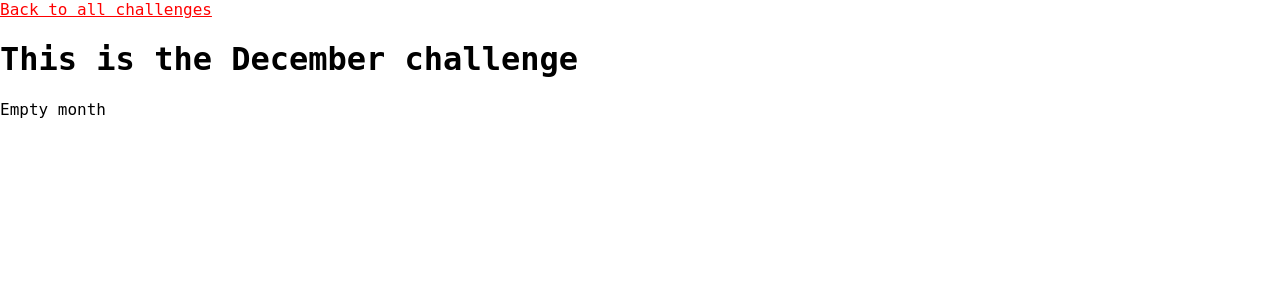
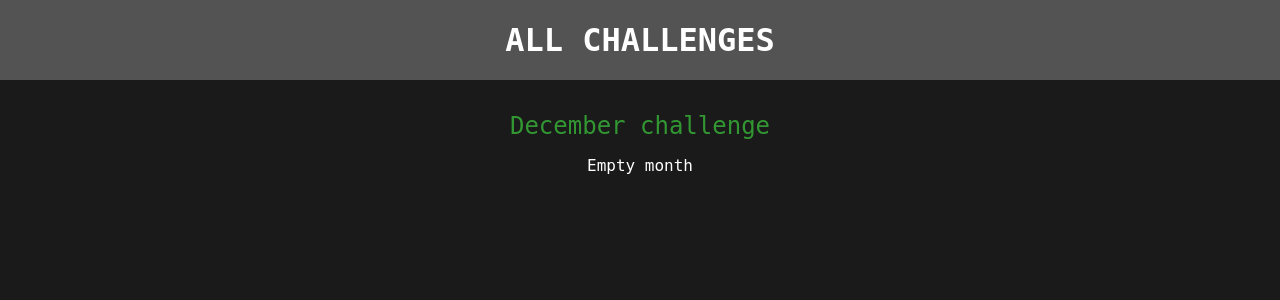
Before and after one commit to raulcanodev/django-url-and-view, a Django app: page /challenges/december in a window 1280 px wide. Shown: the top 300 px of the page. Run offline with Django 4.2, Linux system fonts and the light colour scheme; some web fonts are replaced.

Commit message:
Last part of Templates&Static

```diff
--- /dev/null
+++ b/challenges/static/challenges/challenge.css
@@ -0,0 +1,21 @@
+h1,h2 {
+    text-align: center;
+    color: white;
+}
+
+h1 {
+    font-size: 1.5rem;
+    margin: 2rem 0 1rem 0; /* top, right, bottom, left */
+    font-weight: normal;
+    color: rgb(50, 151, 50);
+}
+
+h2 {
+    font-size: 3rem;
+    font-weight: bold;
+}
+
+.fallback {
+    text-align: center;
+    color: white;
+}
--- a/challenges/static/challenges/challenges.css
+++ /dev/null
@@ -1,3 +0,0 @@
-ul {
-    list-style: None;
-}
--- /dev/null
+++ b/challenges/static/challenges/includes/header.css
@@ -0,0 +1,25 @@
+header{
+    width: 100%;
+    height: 5rem;
+    background-color: #535353;
+}
+
+header nav {
+    width: 100%;
+    height: 100%;
+    display: flex;
+    justify-content: center;
+    align-items: center;
+}
+
+header nav a{
+    color: white;
+    font-size: 2rem;
+    font-weight: bold;
+    text-decoration: none;
+}
+
+header nav a:hover,
+header nav a:active {
+    color: rgb(53, 154, 54);
+}
--- a/challenges/templates/challenges/challenge.html
+++ b/challenges/templates/challenges/challenge.html
@@ -1,18 +1,24 @@
 {% extends "base.html" %}
+{% load static %}
 
 
 {% block page_title %} {{ month }} {% endblock %}
+
+{% block css_files %}
+    <link rel="stylesheet" href="{% static "challenges/includes/header.css" %}">
+    <link rel="stylesheet" href="{% static "challenges/challenge.css" %}">
+{% endblock %}
 
 {% block content %}
 
      {% include "challenges/includes/header.html" %}  {% comment %} Add the back buttom from the header.html {% endcomment %}
 
-    <h1>This is the {{ month }} challenge</h1>
+    <h1>{{ month }} challenge</h1>
 
     {% if text != None %}
         <h2>{{ text }}</h2>
     {% else %}
-        <p>Empty month</p>
+        <p class="fallback">Empty month</p>
     {% endif %}
 
 {% endblock %}
--- a/challenges/templates/challenges/includes/header.html
+++ b/challenges/templates/challenges/includes/header.html
@@ -1,5 +1,5 @@
 <header>
     <nav>
-        <a href="{% url "challenges" %}">Back to all challenges</a>
+        <a href="{% url "challenges" %}">ALL CHALLENGES</a>
     </nav>
 </header>
--- a/challenges/views.py
+++ b/challenges/views.py
@@ -42,6 +42,7 @@ def monthly_challenge_by_number(request, month):
     # HttpResponseRedirect: You can visit it but actually is not the final real
     # url, you should be, here is that real url
 
+
 def monthly_challenge(request, month):
     try:
         challenge_text = monthly_challenges[month]
--- a/static/styles.css
+++ b/static/styles.css
@@ -7,9 +7,5 @@ html {
 
 body {
     margin: 0px;
-
+    background-color: #1a1a1a;
 }
-
-a {
-    color: red;
-}
```
Also changed, not shown: challenges/static/challenges/index.css (added, +37 -0 lines), challenges/templates/challenges/index.html (+5 -2 lines).
